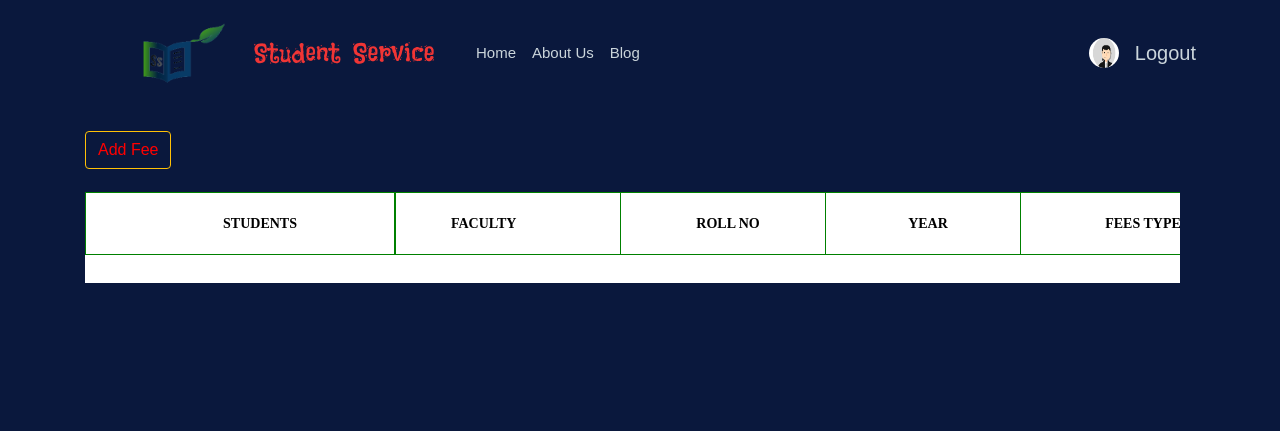
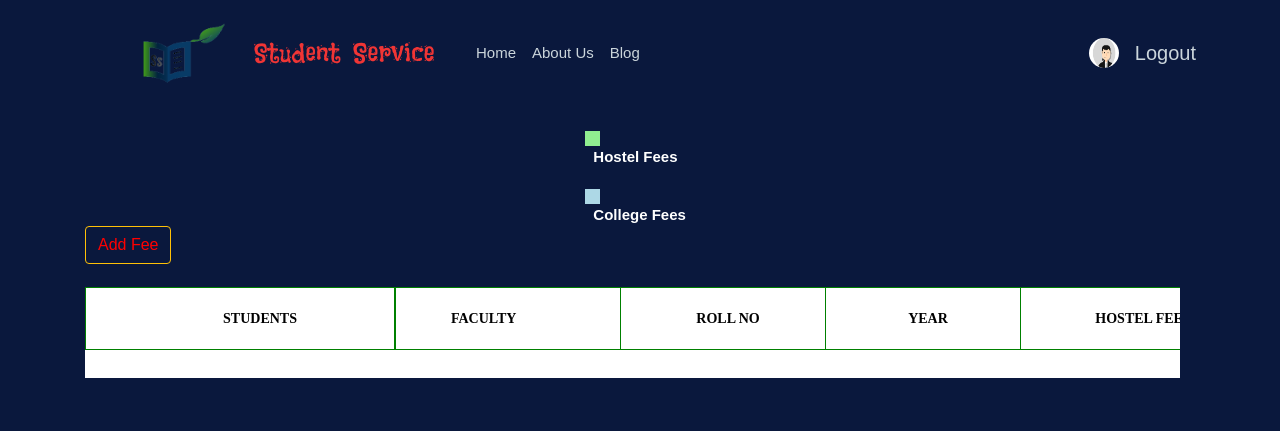
Before and after one commit to PreritBhandari/StudentService---Complete-Webapp-Project-, a Django app: page /account/list in a window 1280 px wide. Shown: the top 431 px of the page. Run offline with Django 3.2, Linux system fonts and the light colour scheme; the visitor is signed in with stand-in values (Sample User, id 1); data that the repository does not hold is empty; some libraries are stand-ins or nearby versions.

Commit message:
[Updated final]

```diff
--- a/blog/models.py
+++ b/blog/models.py
@@ -205,8 +205,8 @@ class AddFee(models.Model):
     faculty = models.CharField(max_length=10, choices=faculties, default='BCT')
     year = models.CharField(max_length=10, choices=years
                             , default='1st')
-    roll_no = models.CharField(max_length=9, default='BCT074047')
-
+    roll_no = models.CharField(max_length=9, default='BCT074000')
+    is_hostel = models.BooleanField()
     fees_type = models.CharField(max_length=10, choices=type)
     fee_month = models.CharField(max_length=1000, choices=month, blank=True)
     fee_paid_date = models.DateTimeField(default=timezone.now)
--- a/blog/templates/blog/AddFee.html
+++ b/blog/templates/blog/AddFee.html
@@ -36,6 +36,9 @@
             <label>Roll No</label><br/>
             {{ form.roll_no }}<br/><br/>
 
+            <label>Hostel Fees</label><br/>
+            {{ form.is_hostel }}<br/><br/>
+
             <label>Fees Type</label><br/>
             {{ form.fees_type }}<br/><br/>
 
--- a/blog/templates/blog/account-list.html
+++ b/blog/templates/blog/account-list.html
@@ -5,15 +5,39 @@
 <head>
     <link rel="stylesheet" type="text/css" href="/media/table.css">
     <!--===============================================================================================-->
+
+    <style>
+        .hostel {
+            background-color: lightgreen;
+        }
+
+        .nothostel {
+            background-color: lightblue;
+        }
+
+    </style>
 </head>
 <body>
 
 {% if user.is_superuser %}
 
 <div class="limiter">
+    <div style="margin-left: 500px;">
+        <div style="color: white;font-weight: bold">
+            <div style="width: 15px;height: 15px;background-color: lightgreen"></div> &nbsp;
+            Hostel Fees
+        </div>
+        <div style="color: white;font-weight: bold;margin-top: 20px;">
+            <div style="width: 15px;height: 15px;background-color: lightblue"></div> &nbsp;
+            College Fees
+        </div>
+    </div>
+
+
     <button class="btn btn-outline-warning"><a style="text-decoration: none;color: red;" href="{% url 'AddFee' %}">Add
         Fee</a>
     </button>
+
     <br/><br/>
     <div class="container-table100">
         <div class="wrap-table100">
@@ -30,7 +54,7 @@
                         <tbody>
 
                         {% for fee in fees %}
-                        <tr class="row100 body">
+                        <tr class="row100 body {% if fee.is_hostel == True %} hostel {% else %} nothostel {% endif %}">
 
                             <td style="color:black;" class="cell100 column1">{{ fee.name }}</td>
                         </tr>
@@ -52,6 +76,9 @@
 
                                 <th style="color:black; font-weight: bold;text-align: center" class="cell100 column4">
                                     Year
+                                </th>
+                                <th style="color:black; font-weight: bold;text-align: center" class="cell100 column5">
+                                    Hostel Fees
                                 </th>
                                 <th style="color:black; font-weight: bold;text-align: center" class="cell100 column5">
                                     Fees
@@ -76,11 +103,18 @@
                             </thead>
                             <tbody>
                             {% for fee in fees %}
-                            <tr class="row100 body">
+                            <tr class="row100 body {% if fee.is_hostel == True %} hostel {% else %} nothostel {% endif %}">
 
                                 <td style="color:black;" class="cell100 column2">{{ fee.faculty }}</td>
                                 <td style="color:black;" class="cell100 column3" align="center">{{ fee.roll_no }}</td>
                                 <td style="color:black;" class="cell100 column4" align="center">{{ fee.year }}</td>
+                                <td style="color:black;" class="cell100 column4" align="center">
+                                    {% if fee.is_hostel == True %}
+                                    <strong style="color: red;font-weight: bold;">Yes</strong>
+                                    {% else %}
+                                    <strong style="color: red;font-weight: bold;">No</strong>
+                                    {% endif %}
+                                </td>
                                 <td style="color:black;" class="cell100 column5" align="center">{{ fee.fees_type }}</td>
                                 <td style="color:black;" class="cell100 column6" align="center">{{ fee.fee_month }}</td>
                                 <td style="color:black;" class="cell100 column7" align="center">{{ fee.fee_paid_date}}
--- a/blog/templates/blog/book_list.html
+++ b/blog/templates/blog/book_list.html
@@ -28,7 +28,7 @@
     <tbody>
     {% for book in books %}
     <tr>
-        <td><img style="width: 100px;height: 100px;" src="{{ book.thumbnail.ugrl }}"></td>
+        <td><img style="width: 100px;height: 100px;" src="{{ book.thumbnail.url }}"></td>
         <td>{{ book.title }}</td>
         <td>{{ book.author }}</td>
         <td>{{ book.date }}</td>
--- a/blog/urls.py
+++ b/blog/urls.py
@@ -1,8 +1,7 @@
 from django.urls import path
 from .views import PostListView, PostCreateView, PostUpdateView, PostDeleteView, AddFeeCreateView, AddFeeListView, \
-    AddFeeUpdateView, account, ViewFeeTrans
+    AddFeeUpdateView, ViewFeeTrans
 from . import views
-from .views import FullfeeCreateView, FullfeeUpdateView
 
 urlpatterns = [
     path('', views.home, name='blog-home'),
@@ -12,10 +11,7 @@ urlpatterns = [
     path('about/', views.about, name='blog-about'),
     path('blog/', PostListView.as_view(), name='blog-post'),
     path('account/list', AddFeeListView.as_view(), name='account-list'),
-    # path('account/', account, name='account'),
 
-    # path('account/add-fee/add/', FullfeeCreateView.as_view(), name='add-fee'),
-    # path('account/add-fee/add/<int:pk>/update', FullfeeUpdateView.as_view(), name='full-fee-update'),
     path('account/AddFee/', AddFeeCreateView.as_view(), name='AddFee'),
     path('account/list/<int:pk>/update/', AddFeeUpdateView.as_view(), name='fee-update'),
 
--- a/blog/views.py
+++ b/blog/views.py
@@ -172,51 +172,11 @@ def account(request):
     return render(request, 'blog/account.html')
 
 
-# class FeeListView(ListView):
-#     model = Fee
-#     template_name = 'blog/account-list.html'
-#     context_object_name = 'fees'
-#     ordering = ['fullname']
-
-#
-# class FullfeeListView(ListView):
-#     model = Fullfee
-#     template_name = 'blog/add-fee.html'
-#     context_object_name = 'fullfees'
-#     ordering = ['fullname']
-
-
-class FullfeeCreateView(LoginRequiredMixin, CreateView):
-    model = Fullfee
-    fields = ['details', 'fees_type', 'fee_paid_date', 'fee_month', 'amount_fee']
-
-    # author set garna lai yo talako
-    def form_valid(self, form):
-        form.instance.details.fullname = self.request.user
-        return super().form_valid(form)
-
-
-class FullfeeUpdateView(LoginRequiredMixin, UserPassesTestMixin, UpdateView):
-    model = Fullfee
-    fields = ['details']
-
-    # author set garna lai yo talako
-    def form_valid(self, form):
-        form.instance.details.fullname = self.request.user
-        return super().form_valid(form)
-
-    def test_func(self):
-        fullfee = self.get_object()
-        if self.request.user == fullfee.details.fullname:
-            return True
-        return False
-
-
 # Add Fee Section For Staffs
 
 class AddFeeCreateView(LoginRequiredMixin, CreateView):
     model = AddFee
-    fields = ['name', 'roll_no', 'faculty', 'year', 'fees_type', 'fee_month', 'amount']
+    fields = ['name', 'roll_no', 'is_hostel', 'faculty', 'year', 'fees_type', 'fee_month', 'amount']
     template_name = 'blog/AddFee.html'
 
     def form_valid(self, form):
@@ -234,7 +194,7 @@ class AddFeeListView(LoginRequiredMixin, ListView):
 
 class AddFeeUpdateView(LoginRequiredMixin, UserPassesTestMixin, UpdateView):
     model = AddFee
-    fields = ['name', 'roll_no', 'faculty', 'year', 'fees_type', 'fee_month', 'amount']
+    fields = ['name', 'roll_no', 'is_hostel', 'faculty', 'year', 'fees_type', 'fee_month', 'amount']
     template_name = 'blog/AddFee.html'
 
     # author set garna lai yo talako
@@ -255,8 +215,7 @@ class ViewFeeTrans(LoginRequiredMixin, ListView):
     model = AddFee
     template_name = 'blog/yourtrans.html'
     context_object_name = 'fees'
-    ordering = ['-fee_paid_date']
 
     def get_queryset(self):
         print(self.request.user.roll_no)
-        return AddFee.objects.filter(roll_no=self.request.user.roll_no)
+        return AddFee.objects.filter(roll_no=self.request.user.roll_no).order_by('-fee_paid_date')
```
Also changed, not shown: blog/templates/blog/yourtrans.html (+25 -4 lines), blog/migrations/0001_initial.py, blog/migrations/0002_auto_20210303_2225.py (added), blog/migrations/0002_book_thumbnail.py (deleted), media/media/thumbnails/Screenshot_from_2020-05-25_11-40-31.png (added), 2 other files.
